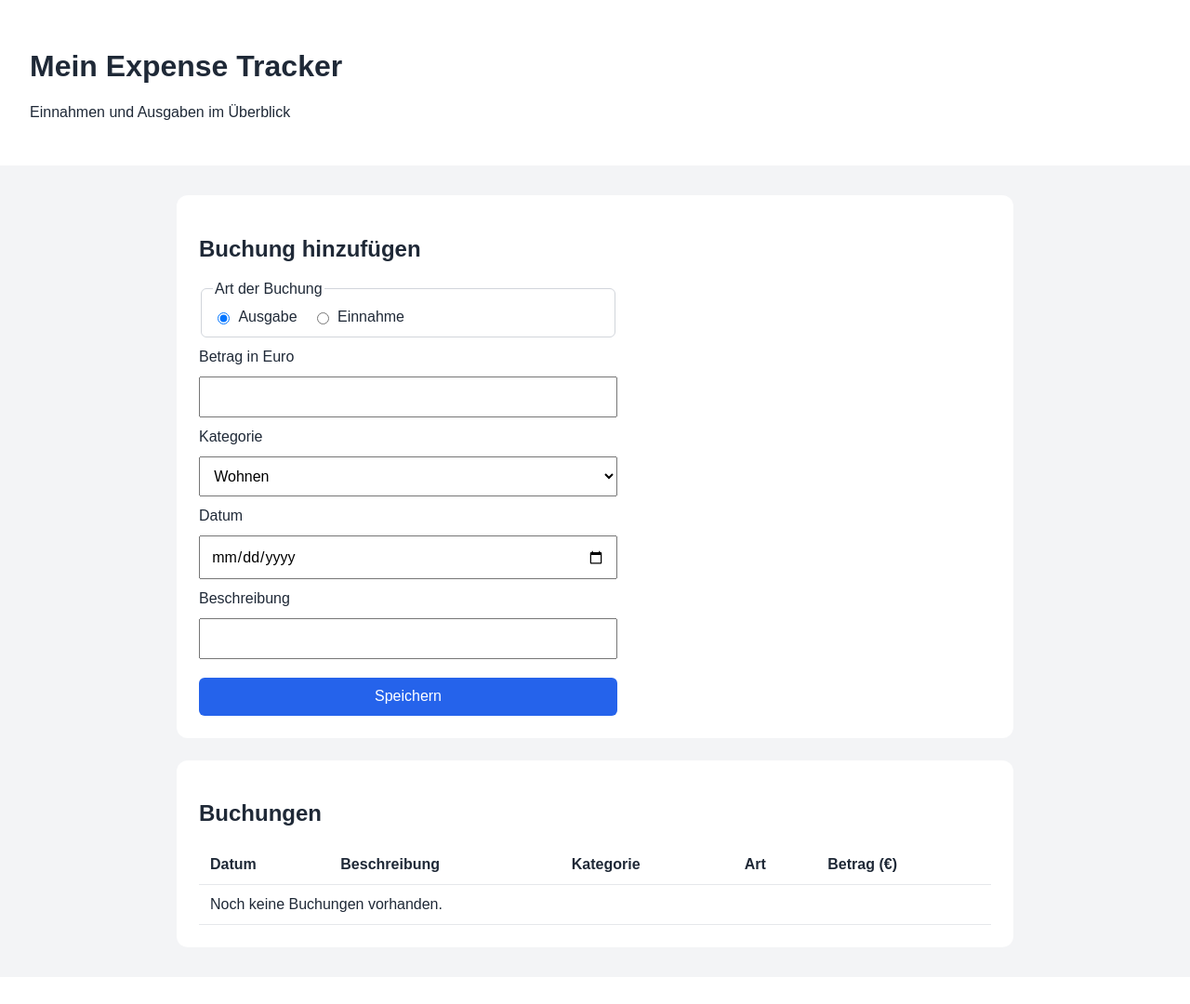
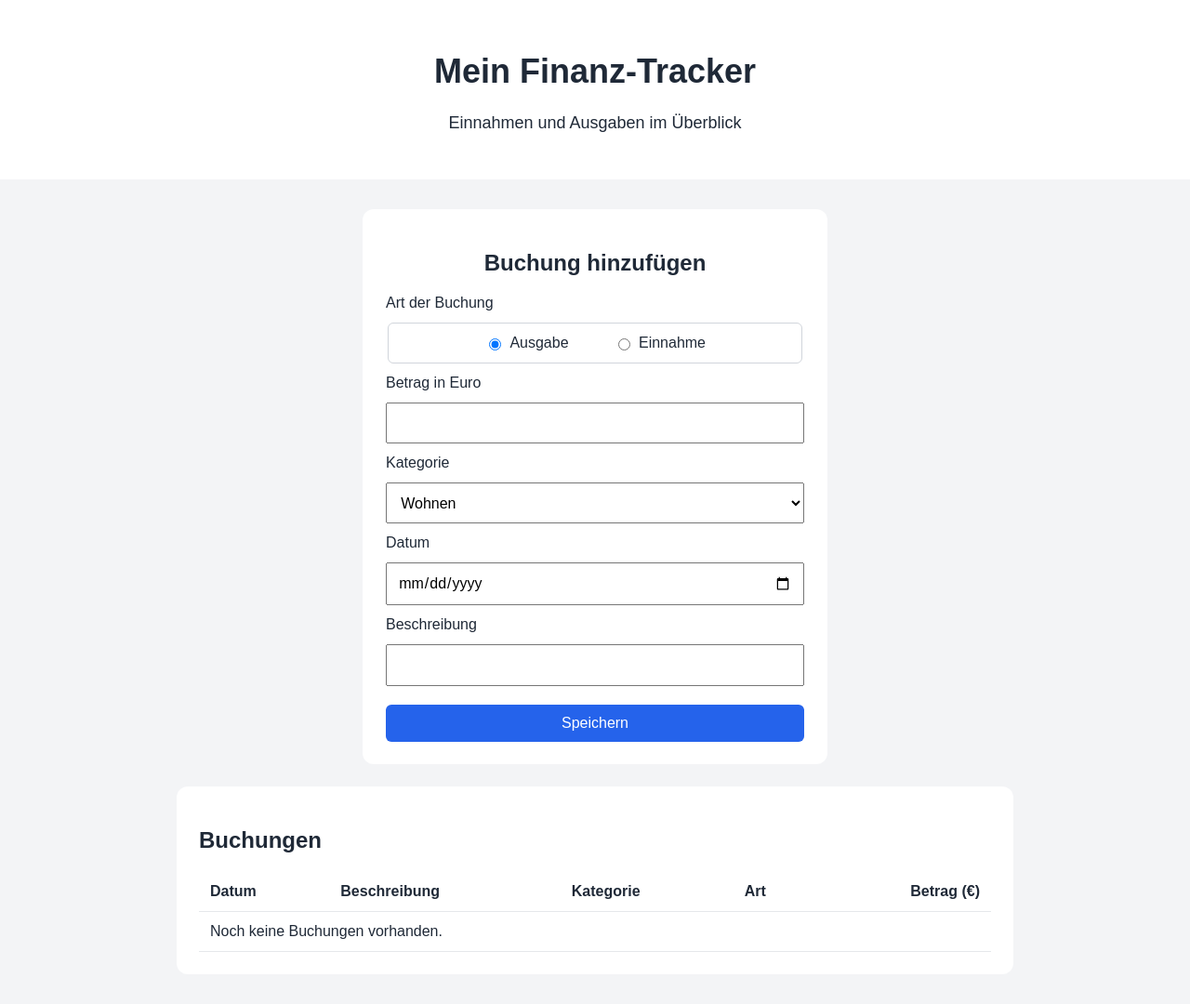
Before and after one commit to HazenCoon/expense-tracker, a FastAPI app: page / in a window 1280 px wide. Shown: the whole page at 93% size. Before the commit the page ends 995 px from the top, so only its background shows below. Run offline with FastAPI, Linux system fonts and the light colour scheme; data that the repository does not hold is empty.

Commit message:
Polish application layout

```diff
--- a/app/static/style.css
+++ b/app/static/style.css
@@ -10,12 +10,13 @@ body {
 }
 
 .page-header {
+    font-size: large;
+    text-align: center;
     padding: 2rem;
     background: white;
 }
 
 .page-content {
-
     width: min(100% - 2rem, 900px);
     margin: 2rem auto;
 }
@@ -28,6 +29,7 @@ body {
 }
 
 form {
+    margin-inline: auto;
     display: grid;
     gap: 0.75rem;
     max-width: 450px;
@@ -62,7 +64,7 @@ td {
 }
 
 fieldset {
-    display: flex;
+    display: block;
     align-items: center;
     gap: 1rem;
     padding: 0.75rem;
@@ -94,6 +96,10 @@ fieldset label {
     margin-left: 0.5rem;
 }
 
+.amount-cell {
+    text-align: right;
+}
+
 .form-error {
     margin: 0;
     padding: 0.75rem;
@@ -102,3 +108,22 @@ fieldset label {
     color: #991b1b;
     background: #fef2f2;
 }
+
+.form-panel {
+    max-width: 500px;
+    margin-inline: auto;
+}
+
+.form-panel h2 {
+    text-align: center;
+}
+
+.form-panel form {
+    margin-inline: auto;
+}
+
+.transaction-type-options {
+    display: flex;
+    justify-content: center;
+    gap: 3rem;
+}
--- a/app/templates/index.html
+++ b/app/templates/index.html
@@ -4,26 +4,27 @@
     <head>
         <meta charset="UTF-8">
         <meta name="viewport" content="width=device-width, initial-scale=1.0">
-        <title>Expense Tracker</title>
+        <title>Finanz-Tracker</title>
         <link rel="stylesheet" href="/static/style.css">
         <script src="/static/category-filter.js" defer></script>
     </head>
 
     <body>
         <header class="page-header">
-            <h1>Mein Expense Tracker</h1>
+            <h1>Mein Finanz-Tracker</h1>
             <p>Einnahmen und Ausgaben im Überblick</p>
         </header>
 
         <main class="page-content">
-            <section class="panel" aria-labelledby="form-title">
+            <section class="panel form-panel" aria-labelledby="form-title">
                 <h2 id="form-title">Buchung hinzufügen</h2>
                 <form action="/transactions/form" method="post">
                     {% if error %}
                     <p class="form-error" role="alert">{{ error }}</p>
                     {% endif %}
-                    <fieldset>
-                        <legend>Art der Buchung</legend>
+                    <div id="transaction-type-label">Art der Buchung</div>
+                    <fieldset aria-labelledby="transaction-type-label">
+                        <div class="transaction-type-options">
                             <label>
                                 <input type="radio" name="transaction_type"
                                     value="expense" checked>Ausgabe
@@ -32,6 +33,7 @@
                                 <input type="radio" name="transaction_type"
                                     value="income">Einnahme
                             </label>
+                        </div>
                     </fieldset>
                     <label for="amount">Betrag in Euro</label>
                     <input id="amount" name="amount" type="number" min="0.01"
@@ -69,7 +71,7 @@
                             <th>Beschreibung</th>
                             <th>Kategorie</th>
                             <th>Art</th>
-                            <th>Betrag (€)</th>
+                            <th class="amount-cell">Betrag (€)</th>
                         </tr>
                     </thead>
                     <tbody>
```
Lines whose indentation alone changed are shown as unchanged.
